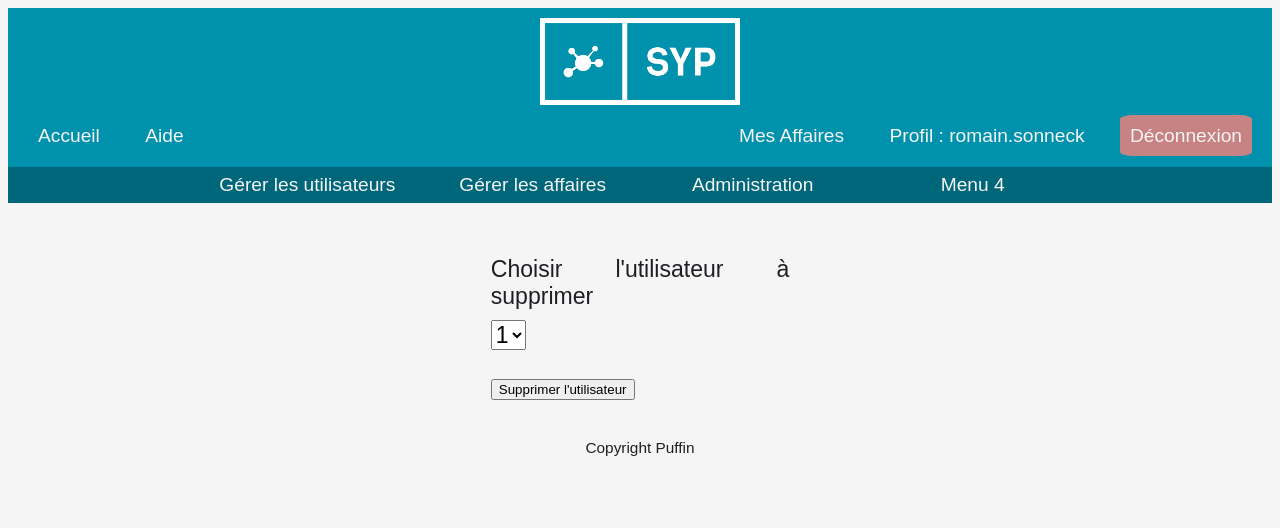
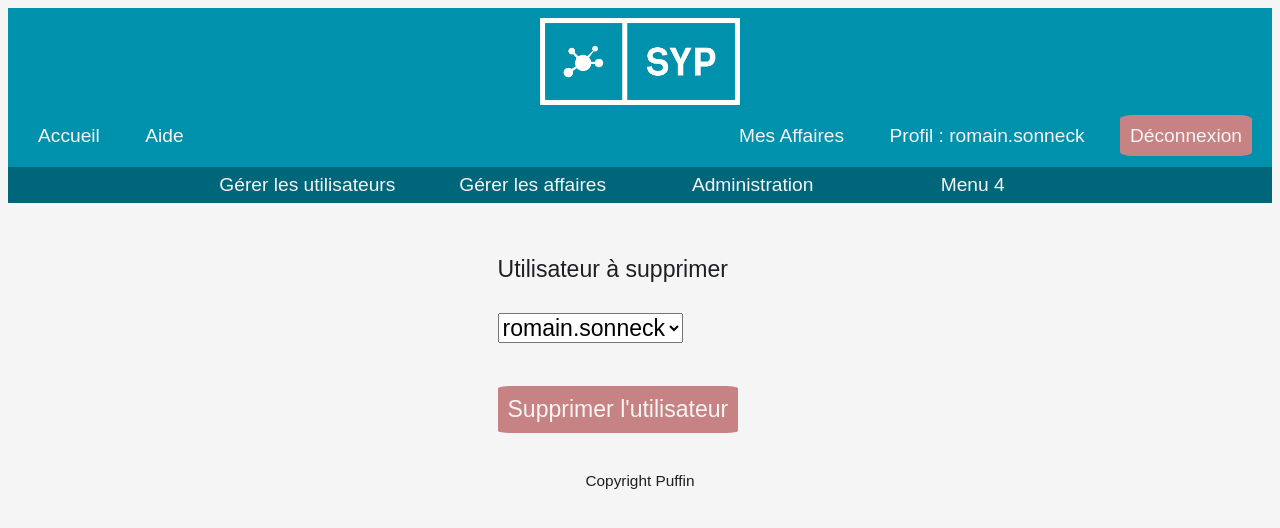
Before and after one commit to RmnSnk/syp, a Flask app: page /manager/delete in a window 1280 px wide. Shown: the top 528 px of the page. Run offline with Flask 2, Linux system fonts and the light colour scheme; a user stored in the database is signed in; data comes from the database, SQL or seed files in the repository; both versions use the stored data as it was after the commit; some web fonts are replaced.

Commit message:
Finalisation du formulaire pour effacer les agents

```diff
--- a/TODO.txt
+++ b/TODO.txt
@@ -7,9 +7,6 @@
 # En cours de travail
 - Compléter la page manager.html afin de pouvoit gérer les agents déjà crés :
            * modification (actif ou pas), reset du password, correction des numeros DGI ...
-           * suppression : uniquement si il n'y a plus d'affaire à son nom
-
--Test pour afficher la barre de navigation "manager" aux seuls manager
 
 # Pour plus tard :
 
--- a/myapp/form.py
+++ b/myapp/form.py
@@ -44,11 +44,17 @@ class RegistrationForm(FlaskForm):
 
 class DeleteForm(FlaskForm):
 
-    agent = SelectField('Choisir l\'utilisateur à supprimer', choices=["1", "2"])
+    agent = SelectField('Utilisateur à supprimer', choices=["1", "2"])
     submit = SubmitField('Supprimer l\'utilisateur')
 
-    #TODO : Remplacer les possibilité agent / choice= .... par une liste d'agent
-    #TODO : Cette liste d'agent pourra prendre la forme d'un tupple (id, nom)
-    #TODO : Le champs de rechercher indiquera le nom mais reverra l'id
 
-        #TODO : faire recherche sur la base et renvoyer une liste qui contient tout les username
+
+def liste_users():
+    """
+    :return: liste des usernames de l'ensemble des utilisateur de la base
+    """
+    liste_utilisateurs = User.query.order_by(User.username).all()
+    liste_username = []
+    for utilisateur in liste_utilisateurs:
+        liste_username.append(utilisateur.username)
+    return liste_username
--- a/myapp/manager.py
+++ b/myapp/manager.py
@@ -33,10 +33,13 @@ def manager_create():
 @login_required
 def manager_delete():
     formulaire_deluser = form.DeleteForm()
+    liste_test = form.liste_users() #[1, 2, 3, 4]
+    formulaire_deluser.agent.choices = liste_test
 
     if formulaire_deluser.validate_on_submit():
         user = User.query.filter_by(username=formulaire_deluser.agent.data).first()
         db.session.delete(user)
         db.session.commit()
         flash("Utilisateur supprimé")
+        return redirect(url_for('main_blueprint.index'))
     return render_template('manager_delete.html', title="Espace manager", form=formulaire_deluser)
--- a/myapp/static/styles/styles.css
+++ b/myapp/static/styles/styles.css
@@ -324,3 +324,24 @@ table tr:nth-child(odd){
 	background-color: var(--greencst);
 	border: none;
 	border-radius: 5%;
+}
+
+
+/* Formulaire pour supprimer un utilisateur */
+
+#form-del-label{
+	font-size: 1.0em;
+	display: inline-block;
+	width: 300px;
+	margin-bottom: 20px;
+}
+
+#form-deluser-submit{
+	font-size: 1.0em;
+	padding: 10px;
+	color: var(--whitecst);
+	background-color: var(--redcst);
+	border: none;
+	border-radius: 5%;
+	margin-top: 20px;
+}
--- a/myapp/templates/manager_delete.html
+++ b/myapp/templates/manager_delete.html
@@ -5,17 +5,16 @@
     <div id=formulaire>
         <form action="" method="post">
             {{ form.hidden_tag() }}
-
             <p>
-                {{ form.agent.label }}</br>
-                {{ form.agent(id="form-input-login", size=1)}}</br>
+                {{ form.agent.label(id="form-del-label", size=100) }}</br>
+                {{ form.agent(id="form-input-login")}}</br>
                 {% for error in form.errors %}
                 <span id="form-error"> [{{ error }}]</span>
                 {% endfor %}
             </p>
 
             <p>
-                {{ form.submit }}</br>
+                {{ form.submit(id="form-deluser-submit") }}</br>
                 {% for error in form.errors %}
                 <span id="form-error"> [{{ error }}]</span>
                 {% endfor %}
```
Also changed, not shown: app.db.
